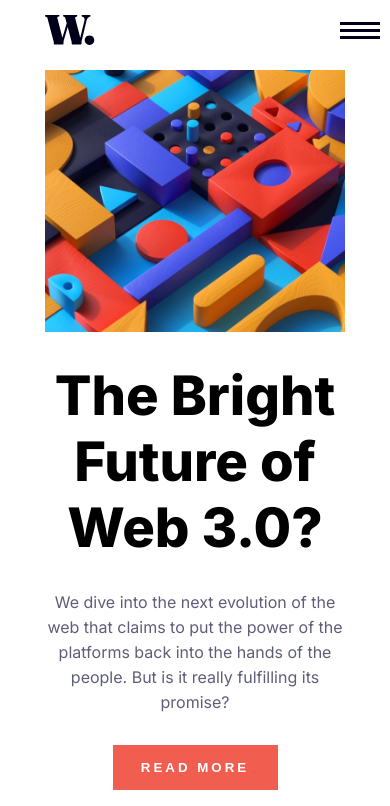
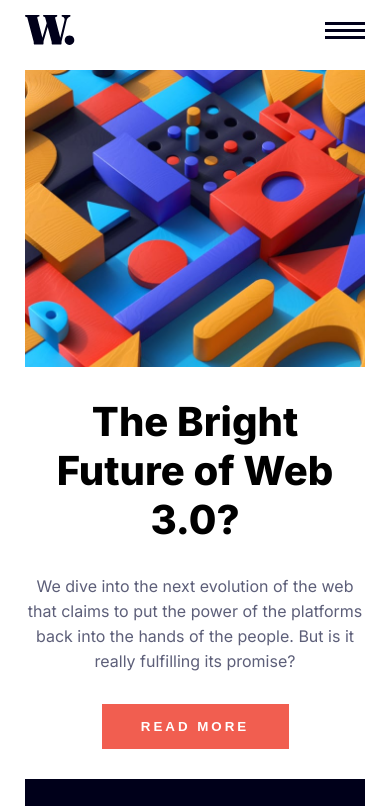
Before and after one commit to nico-ortiz/news-homepage, a plain HTML site: page index.html in a window 390 px wide. Shown: the top 806 px of the page. Drawn offline with Linux system fonts and the light colour scheme.

Commit message:
Fix menu icon and add media queries

```diff
--- a/styles.css
+++ b/styles.css
@@ -323,7 +323,7 @@ footer .attribution {
 @media only screen and (width < 768px) {
     body {
         grid-template-rows: minmax(30px, 60px) 1fr auto;
-        width: 300px;
+        width: 340px;
         max-width: 100%;
         row-gap: 10px;
     }
@@ -340,11 +340,8 @@ footer .attribution {
         content: "";
         background:  url(assets/images/icon-menu.svg);
         background-size: cover;
-        display: block;
         width: 40px;
         height: 17px;
-        position: absolute;
-        right: 10px;
         cursor: pointer;
     }
 
@@ -352,6 +349,10 @@ footer .attribution {
         content: url(assets/images/image-web-3-mobile.jpg);
         width: 100%;
         margin: 0 auto;
+    }
+
+    .web-3-sec .web-3-title {
+        font-size: 2.5rem;
     }
 
     .trending-sec {
@@ -362,6 +363,10 @@ footer .attribution {
         ;
     }
 
+    .trending-sec .articles .content > p {
+        line-height: 20px;
+    }
+
     footer {
         margin-top: 20px;
     }
```
